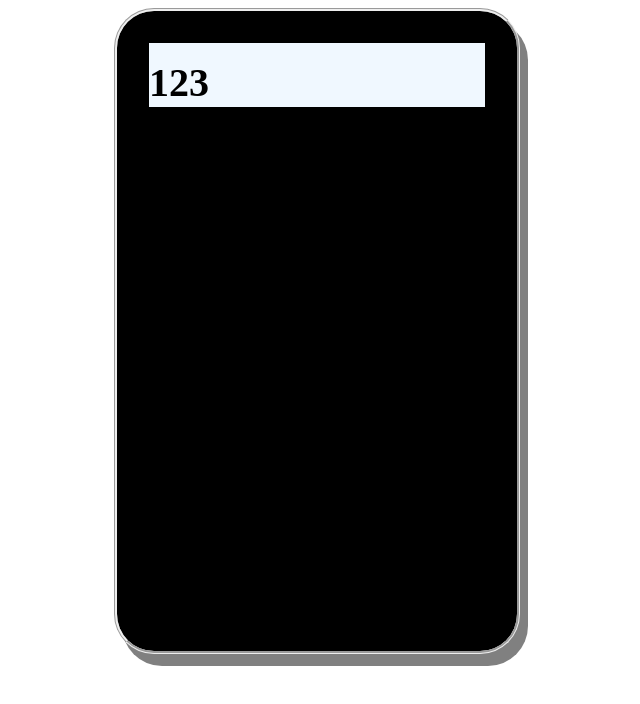
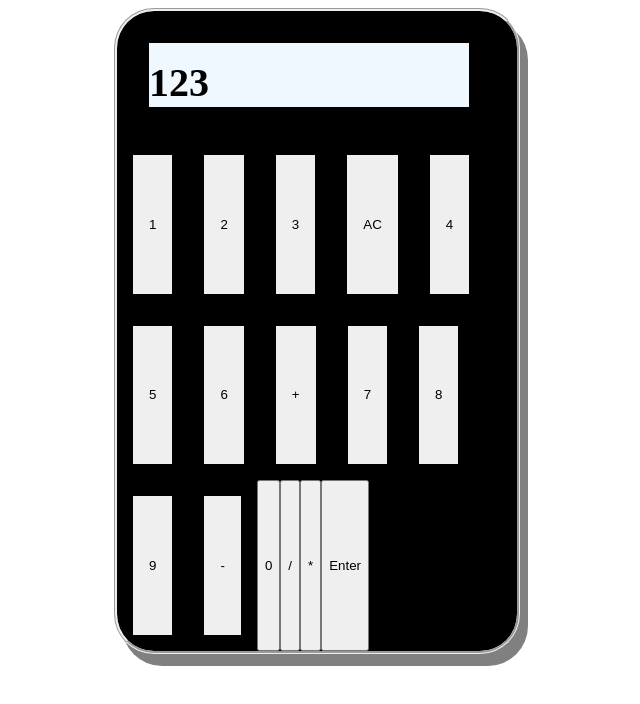
Before and after one commit to funkim/calc, a plain HTML site: page index.html in a window 1280 px wide. Shown: the whole page, without its empty margins (323-963 px from the left). Drawn offline with Linux system fonts and the light colour scheme.

Commit message:
Started laying out + creating the buttons.

```diff
--- a/calculation.js
+++ b/calculation.js
@@ -1,8 +1,6 @@
-let numberOperator = [];
-let operator = ["+", "-", "/","*"]
-let number = ["0","1","2","3","4","5","6","7","8","9"];
-
 function showResult() {
     const correctEquation = parseInt(numberOperator);
     return parseFloat
 }
+
+const calculator = document.querySelector(".calc")
--- a/calculator.css
+++ b/calculator.css
@@ -4,14 +4,14 @@ body {
 }
 .calc {
     display: flex;
-    align-content: start;
-    justify-content: center;
     box-shadow: 8px 12px gray;
     background-color: black;
     width: 50vh;
     height: 80vh;
     border-style: groove;
     border-radius: 5vh;
+    flex-direction: column;
+    flex-wrap:wrap;
 }
 
 .outputDisplay {
@@ -19,7 +19,6 @@ body {
     align-items: end;
     justify-content: start;
     background-color: aliceblue;
-    flex: auto;
     height: 8vh;
     width: 40vh;
     margin: 4vh;
@@ -32,3 +31,15 @@ body {
     font-weight: bold;
     line-height: 0vh;
 }
+
+.buttonContainer {
+    display: flex;
+    flex-wrap: wrap;
+    flex: auto;
+}
+
+.buttons {
+    padding: 2vh;
+    margin: 2vh;
+    border: 1vh;
+}
--- a/index.html
+++ b/index.html
@@ -13,7 +13,23 @@
         <div class = "outputDisplay">
             <p class = output>123</p>
         </div>
-    </div>
-
+        <div class = "buttonContainer"->
+        <button class = "buttons" id = "1">1</button>
+        <button class = "buttons" id = "2">2</button>
+        <button class = "buttons" id = "3">3</button>
+        <button class = "buttons" id = "AC">AC</button>
+        <button class = "buttons" id = "4">4</button>
+        <button class = "buttons" id = "5">5</button>
+        <button class = "buttons" id = "6">6</button>
+        <button class = "buttons" id = "+">+</button>
+        <button class = "buttons" id = "7">7</button>
+        <button class = "buttons" id = "8">8</button>
+        <button class = "buttons" id = "9">9</button>
+        <button class = "buttons" id = "-">-</button>
+        <button class = "buttonsBottom" id = "0">0</button>
+        <button class = "buttonsBottom" id = "/">/</button>
+        <button class = "buttonsBottom" id = "*">*</button>
+        <button class = "buttonsBottom" id = "Enter">Enter</button>
+        </div>
 </body>
 </html>
```
